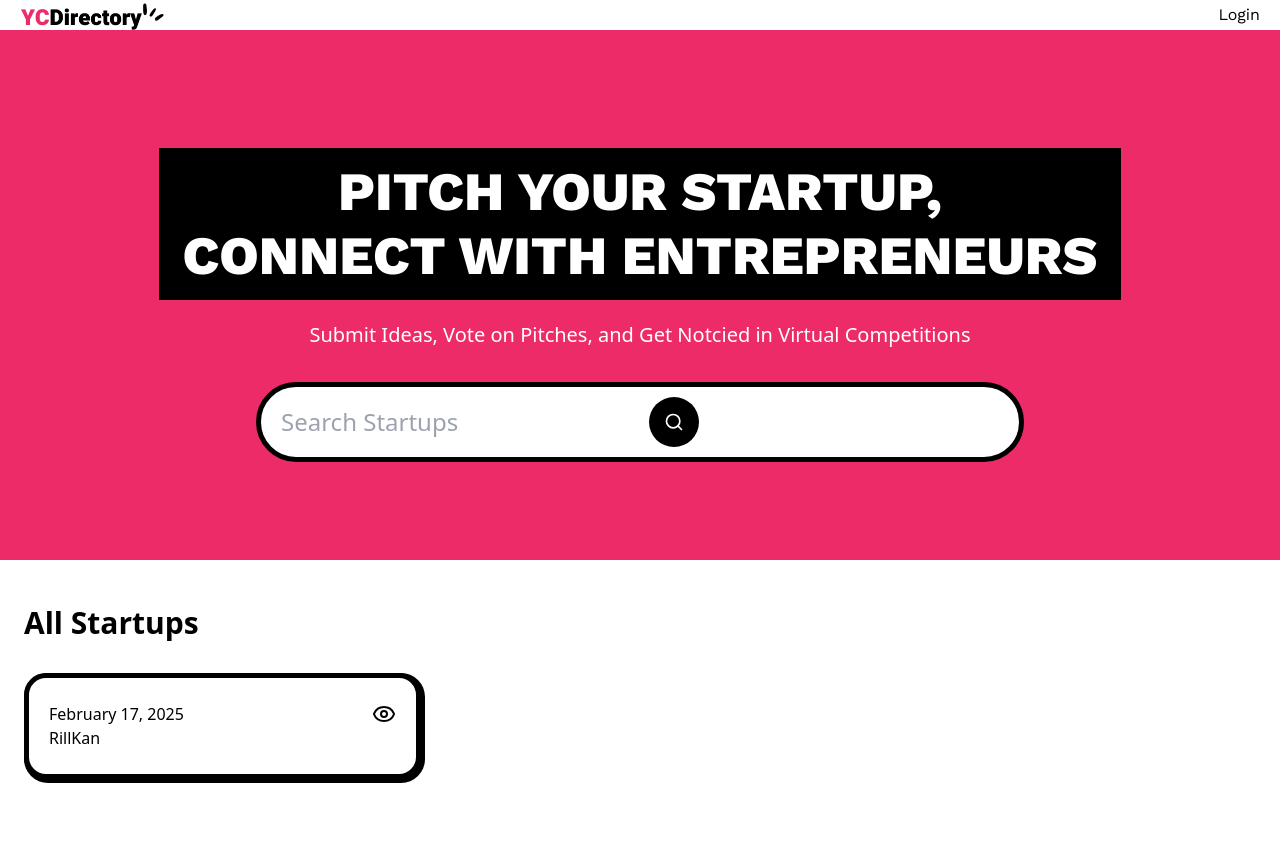
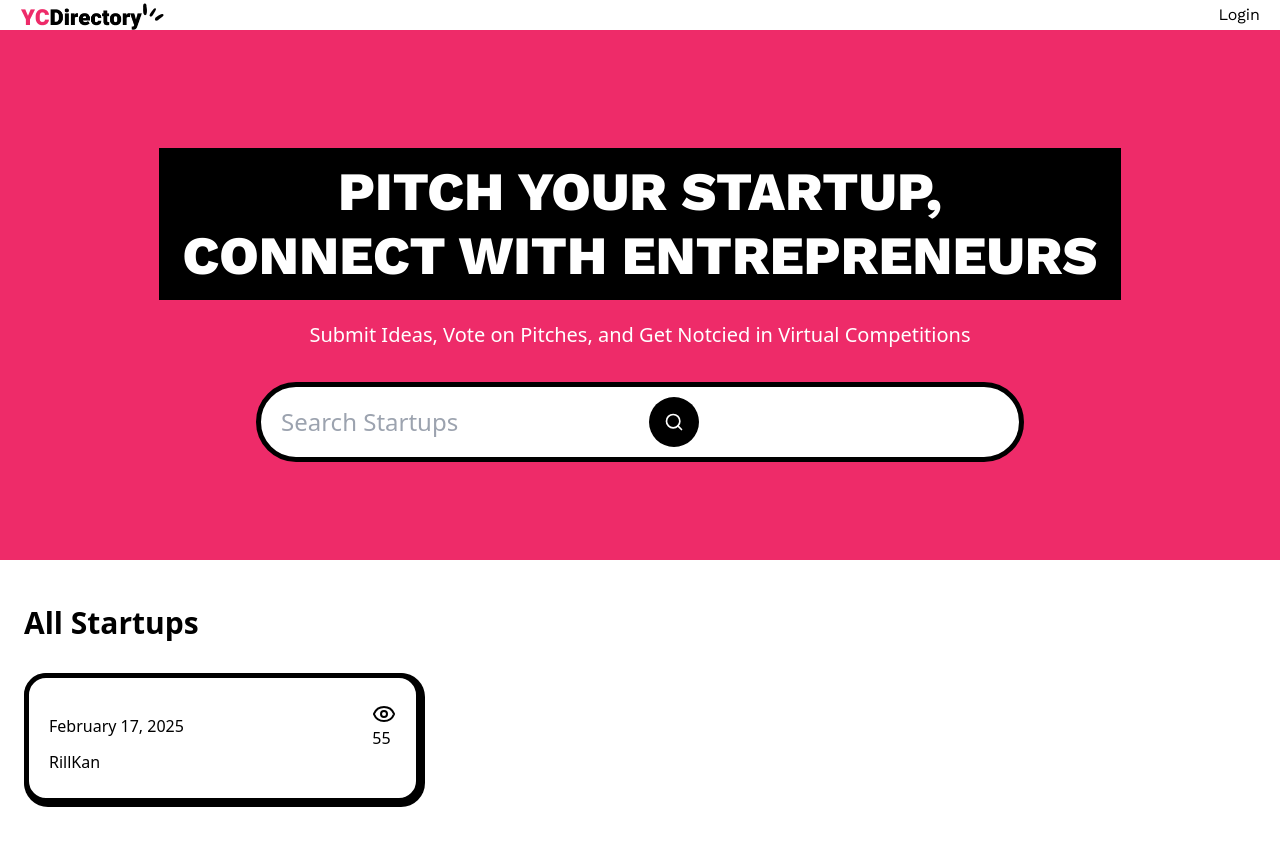
Before and after one commit to rillkan/nextjs, a Next.js app: page / in a window 1280 px wide. Before the commit the page ends 819 px from the top, so only its background shows below. Built offline with nearby package versions, Linux system fonts and the light colour scheme; no server answers.

Commit message:
Refactor StartupCard

```diff
--- a/components/StartupCard.tsx
+++ b/components/StartupCard.tsx
@@ -3,22 +3,24 @@ import { EyeIcon } from "lucide-react"
 import Link from "next/link"
 
 const StartupCard = ({ post }: { post: StartupTypeCard }) => {
+
+  const { _createdAt, views, author: { _id: authorId, name }, title, category, _id, image } = post
   return (
     <li className="startup-card group">
       <div className="flex-between">
         <p className="startup_card_date">
-          {formatDate(post._createdAt)}
+          {formatDate(_createdAt)}
         </p>
         <div>
           <EyeIcon />
-          <span></span>
+          <span>{views}</span>
         </div>
       </div>
 
       <div>
         <div className="flex-1">
-          <Link href={`/user/${post.author?._id}`} />
-          <p className="text-16-medium line-clamp-1">{post.author?.name}</p>
+          <Link href={`/user/${authorId}`} />
+          <p className="text-16-medium line-clamp-1">{name}</p>
         </div>
       </div>
     </li>
```
